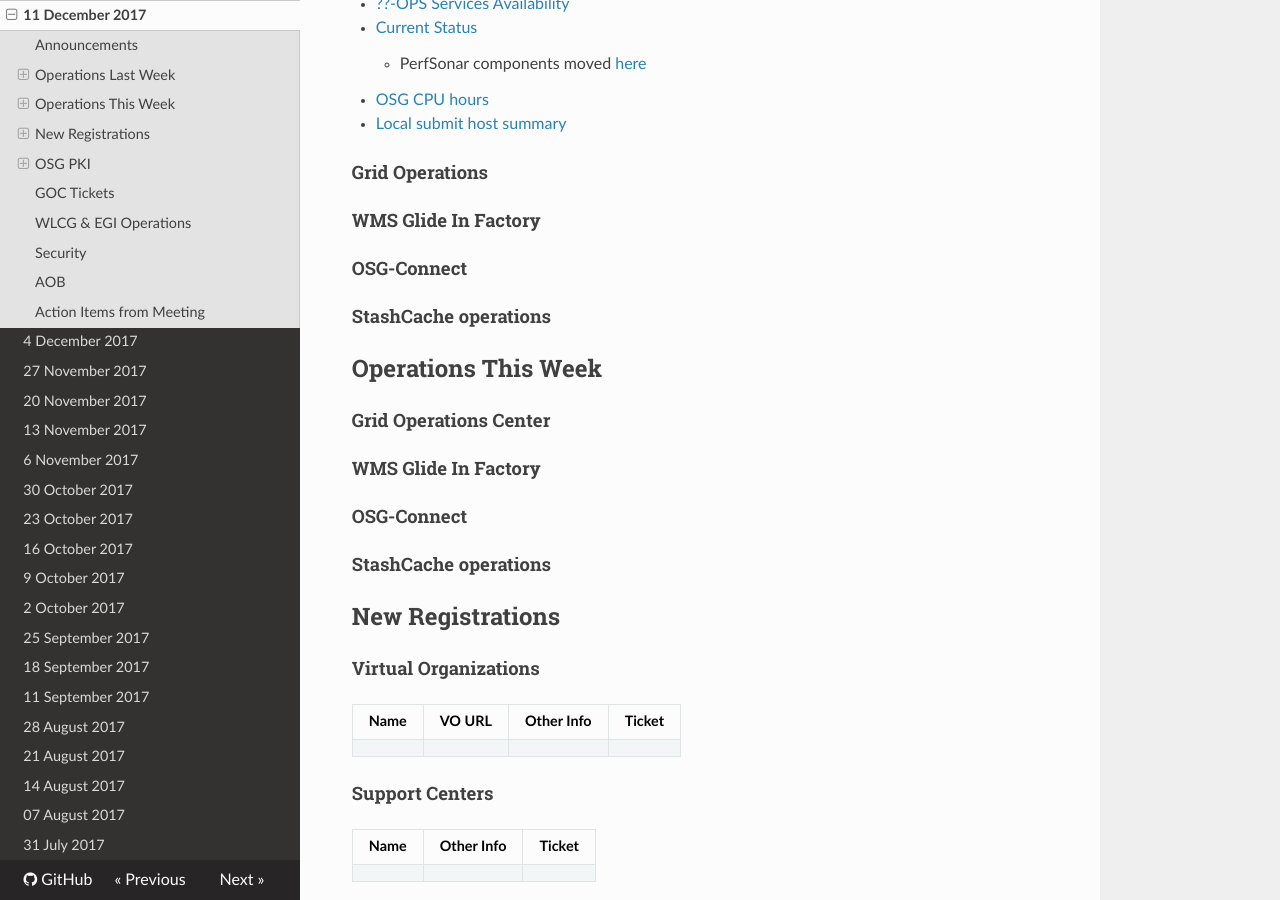
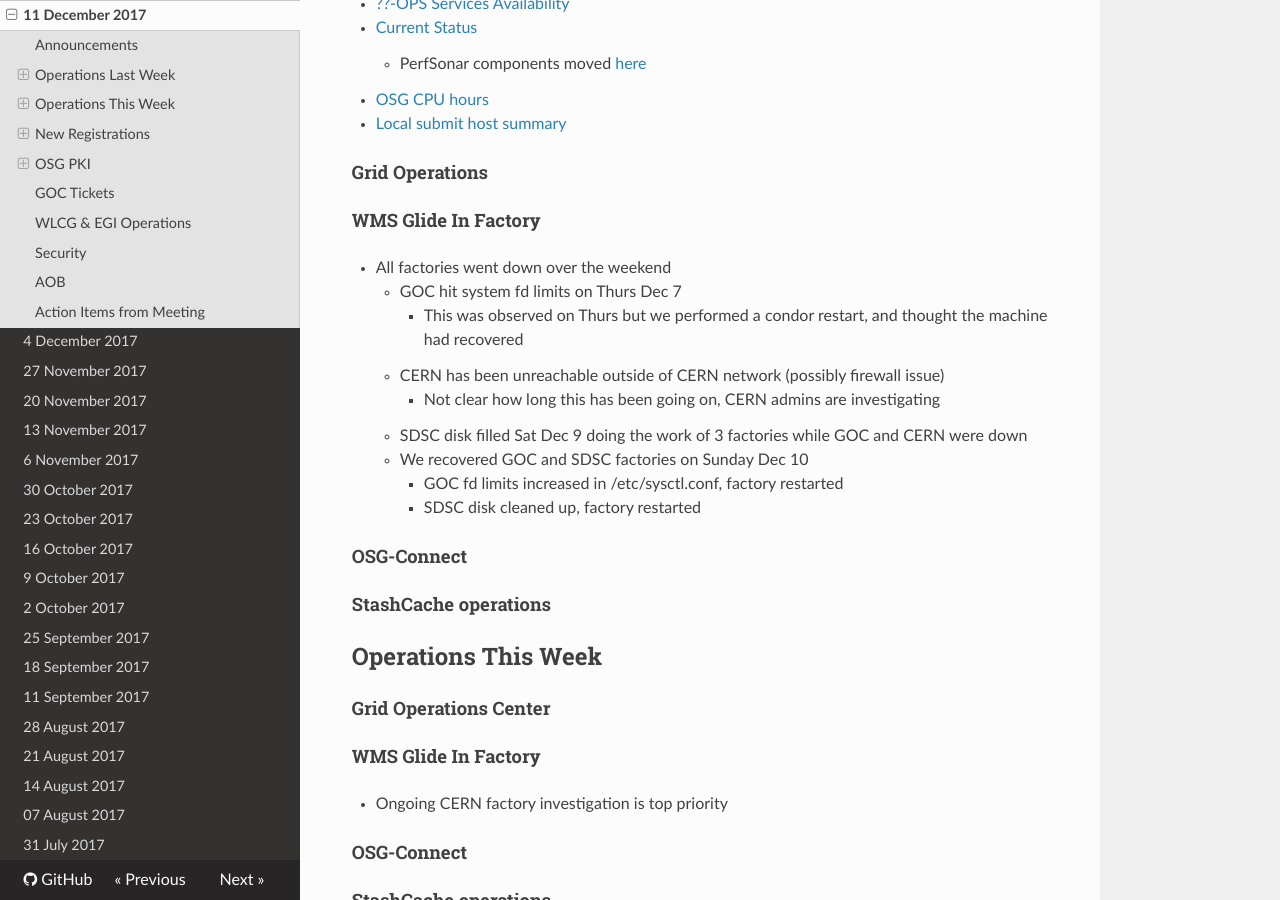
Before and after one commit to osg-htc/operations, an MkDocs documentation site: the page built from docs/WeeklyMinutes/11Dec2017.md, in a window 1280 px wide and 900 px high, scrolled down 592 px. Built offline with MkDocs 1.6.1, drawn with Linux system fonts in a browser that asks for light colours; nearby versions of some CDN libraries; old or Windows-style settings are respelled for this version of MkDocs.

Commit message:
factory ops update for Dec 11 2017

```diff
--- a/docs/WeeklyMinutes/11Dec2017.md
+++ b/docs/WeeklyMinutes/11Dec2017.md
@@ -23,6 +23,15 @@
 #### Grid Operations
 
 #### WMS Glide In Factory
+   * All factories went down over the weekend
+      * GOC hit system fd limits on Thurs Dec 7
+         * This was observed on Thurs but we performed a condor restart, and thought the machine had recovered
+      * CERN has been unreachable outside of CERN network (possibly firewall issue)
+         * Not clear how long this has been going on, CERN admins are investigating
+      * SDSC disk filled Sat Dec 9 doing the work of 3 factories while GOC and CERN were down
+      * We recovered GOC and SDSC factories on Sunday Dec 10
+         * GOC fd limits increased in /etc/sysctl.conf, factory restarted
+         * SDSC disk cleaned up, factory restarted
 
 #### OSG-Connect
 
@@ -34,6 +43,7 @@
 #### Grid Operations Center
 
 #### WMS Glide In Factory
+   * Ongoing CERN factory investigation is top priority
 
 #### OSG-Connect
 
```
